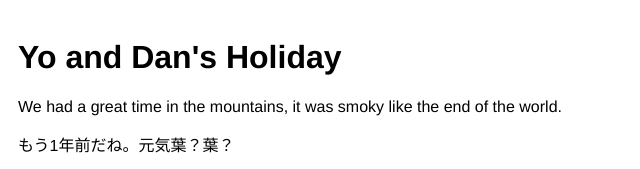
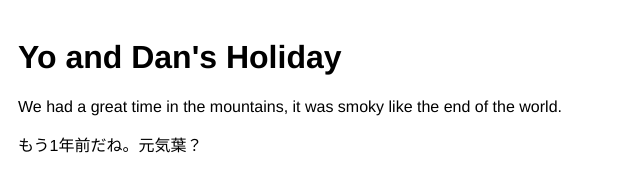
Before and after one commit to dannykennedy/dannykennedy.co, a plain HTML site: page public/yo-and-dans-holiday/index.html in a window 1280 px wide. Shown: the top 169 px of the page, 0-640 px from the left. Drawn offline with Linux system fonts and the light colour scheme.

Commit message:
Update index.html

```diff
--- a/public/yo-and-dans-holiday/index.html
+++ b/public/yo-and-dans-holiday/index.html
@@ -25,7 +25,7 @@
       We had a great time in the mountains, it was smoky like the end of the
       world.
     </p>
-    <p>もう1年前だね。元気葉？葉？</p>
+    <p>もう1年前だね。元気葉？</p>
 
     <img
       src="blackheath.jpg"
```
